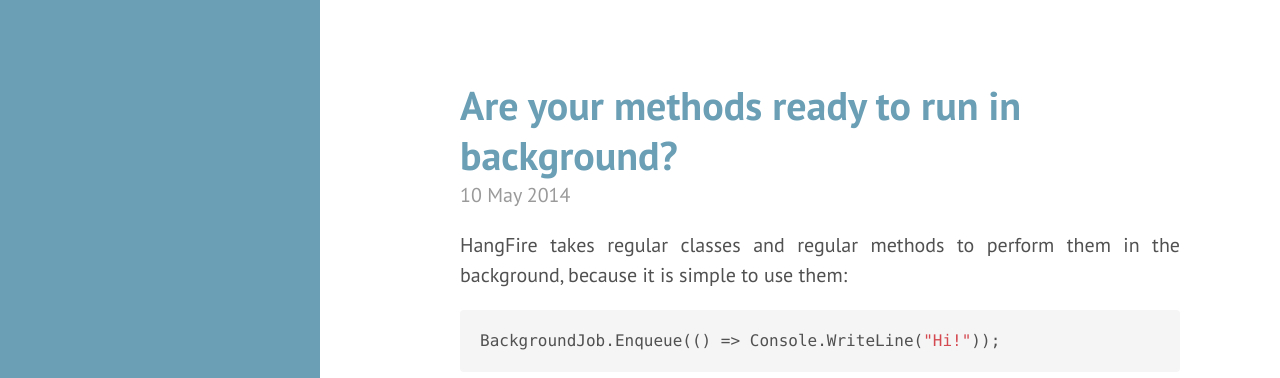
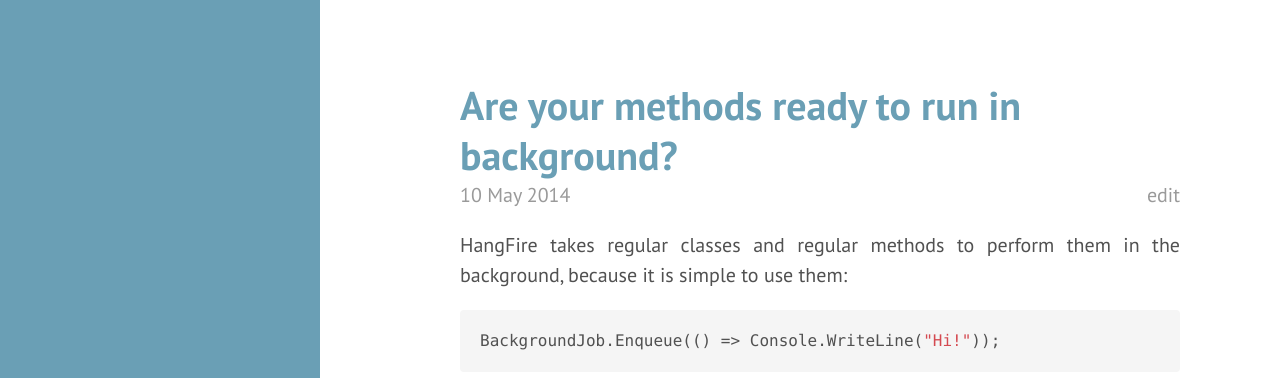
Before and after one commit to odinserj/odinserj.net, a Jekyll site: the page built from index.html, in a window 1280 px wide. Shown: the top 378 px of the page. Built offline with Jekyll 4.4.1, drawn with Linux system fonts in a browser that asks for light colours; Markdown is read by kramdown in place of the engine named in the settings; the list of posts is cut into pages by our own code.

Commit message:
Edit link for posts

```diff
--- /dev/null
+++ b/_includes/post/edit.html
@@ -0,0 +1,7 @@
+{% if post.url %}
+  {% assign path = post.path %}
+{% else %}
+  {% assign path = page.path %}
+{% endif %}
+
+<a href="{{ site.github.repo }}/edit/gh-pages/{{ path }}">edit</a>
--- /dev/null
+++ b/_includes/post/subtitle.html
@@ -0,0 +1,12 @@
+{% if post.date %}
+  {% assign date = post.date %}
+{% else %}
+  {% assign date = page.date %}
+{% endif %}
+
+<span class="post-subtitle">
+  <span>{{ date | date_to_string }}</span>
+  <span class="pull-right">
+    {% include post/edit.html %}
+  </span>
+</span>
--- a/_layouts/post.html
+++ b/_layouts/post.html
@@ -4,7 +4,8 @@ layout: default
 
 <div class="post">
   <h1 class="post-title">{{ page.title }}</h1>
-  <span class="post-date">{{ page.date | date_to_string }}</span>
+  {% include post/subtitle.html %}
+
   {{ content }}
 </div>
 
--- a/index.html
+++ b/index.html
@@ -12,7 +12,7 @@ title: Blog
       </a>
     </h1>
 
-    <span class="post-date">{{ post.date | date_to_string }}</span>
+  {% include post/subtitle.html %}
 
     {{ post.content }}
   </div>
--- a/public/css/hyde.css
+++ b/public/css/hyde.css
@@ -270,3 +270,7 @@ footer {
     float: right;
   }
 }
+
+.pull-right {
+  float: right;
+}
--- a/public/css/poole.css
+++ b/public/css/poole.css
@@ -324,11 +324,16 @@ tbody tr:nth-child(odd) th {
 }
 
 /* Meta data line below post title */
-.post-date {
+.post-subtitle {
   display: block;
   margin-top: -.5rem;
   margin-bottom: 1rem;
   color: #9a9a9a;
+  overflow: hidden;
+}
+
+.post-subtitle a {
+  color: #9a9a9a!important;
 }
 
 /* Related posts */
```
